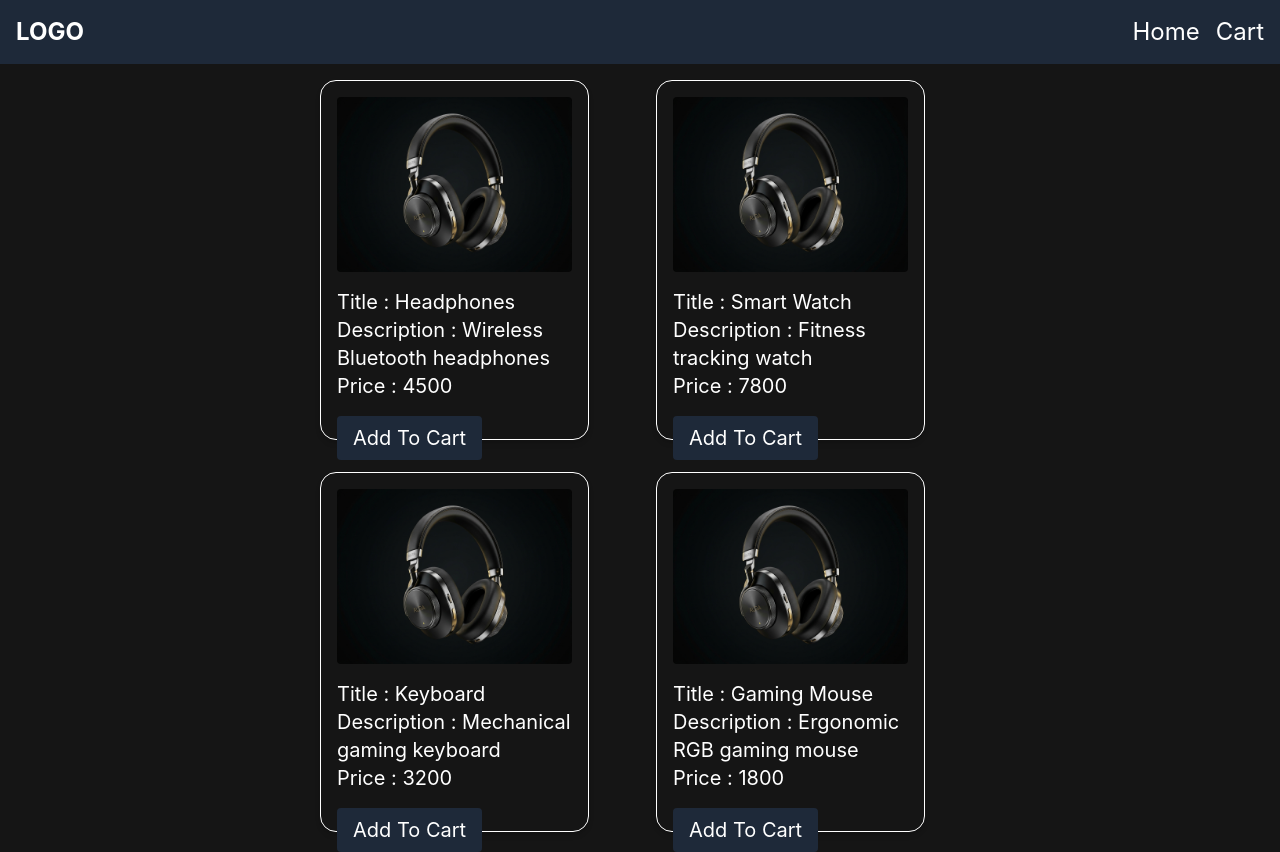
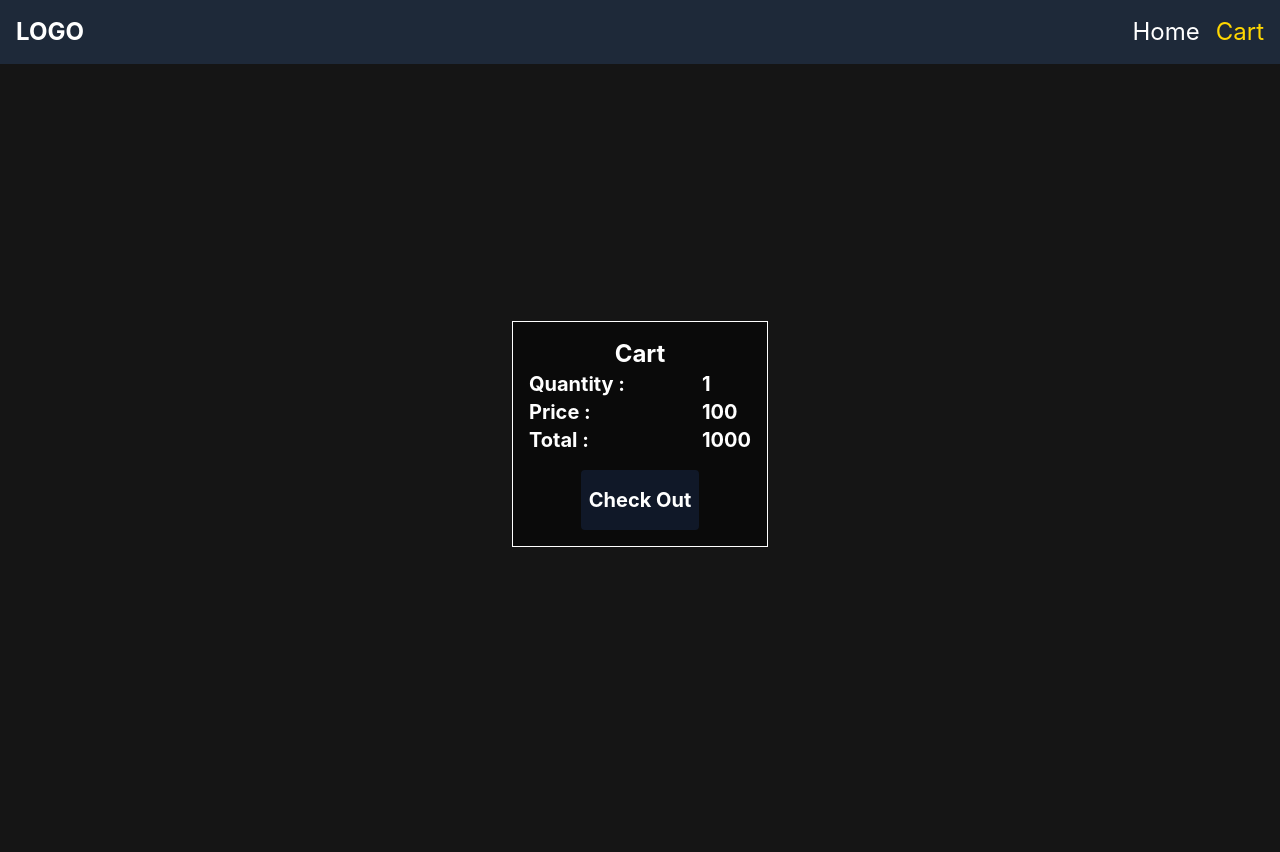
Before and after one commit to Usman-50/React-Practice-2, a React (Vite) app: page /Cart in a window 1280 px wide. After the commit the page ends 804 px from the top, so only its background shows below. Built offline with nearby package versions, Linux system fonts and the light colour scheme.

Commit message:
code updated

```diff
--- a/Components/Card.jsx
+++ b/Components/Card.jsx
@@ -1,7 +1,29 @@
 import React from 'react'
 import { useState } from 'react'
 
-const Card = ({ title, description, price }) => {
+const Card = ({ id, title, description, price, isCartPage, index }) => {
+
+  const handleAdd = () => {
+    let currentCart = JSON.parse(localStorage.getItem("cart")) || []
+    const newProduct = {
+      id: id,
+      title: title,
+      description: description,
+      price: price
+    }
+    currentCart.push(newProduct)
+    localStorage.setItem("cart", JSON.stringify(currentCart))
+    alert(` Cart mein add ho gaya!`);
+  }
+
+  const handleDelete = () =>{
+    let currentCart = JSON.parse(localStorage.getItem("cart")) || []
+    currentCart.splice(index , 1)
+    localStorage.setItem("cart" , JSON.stringify(currentCart))
+     alert(`${title} Cart se delete ho gaya!`);
+     window.location.reload();
+  }
+
   return (
 
     <div className='text-white border border-white w-[80%] h-[45vh] p-4 rounded-2xl m-4 shadow-md transition-all duration-500 ease-out hover:scale-105 hover:shadow-[0_0_40px_rgba(212,175,55,0.15)]'>
@@ -9,7 +31,11 @@ const Card = ({ title, description, price }) => {
       <p className='text-xl'>Title : {title}</p>
       <p className='text-xl'>Description : {description}</p>
       <p className='text-xl'>Price : {price}</p>
-      <button className='text-white text-xl px-4 py-2 bg-gray-800 cursor-pointer mt-4 rounded'>Add To Cart</button>
+      {isCartPage ? (
+      <button onClick={handleDelete} className='text-white text-xl px-4 py-2 bg-gray-800 cursor-pointer mt-4 rounded'>Delete</button>
+      ) : (
+      <button onClick={handleAdd} className='text-white text-xl px-4 py-2 bg-gray-800 cursor-pointer mt-4 rounded'>Add To Cart</button>
+      )}
     </div>
   )
 }
--- /dev/null
+++ b/Components/Cart.jsx
@@ -0,0 +1,49 @@
+import React from 'react'
+import Card from './Card'
+
+const Cart = () => {
+  const cartItems = JSON.parse(localStorage.getItem("cart")) || []
+  return (
+    <>
+    <div>
+       <div className='grid grid-cols-2 max-w-2xl mx-auto justify-center items-center'>
+      {cartItems.map((product , index) => (
+        <Card
+          key={product.id}
+          index={index}
+          id={product.id}
+          title={product.title}
+          description={product.description}
+          price={product.price}
+          isCartPage={true}
+        />
+      ))}
+    </div>
+    </div>
+    <div className='flex justify-center items-center h-[92.5vh]'>
+    <div className='bg-[#0A0A0A] text-white border border-white w-[20%] p-4'>
+        <div className='flex justify-center items-center'>
+      <h1 className='text-2xl font-bold'>Cart</h1>
+      </div>
+      <div className='flex justify-between items-center gap-4'>
+      <div>
+      <p className='text-xl font-bold'>Quantity : </p>
+      <p className='text-xl font-bold'>Price : </p>
+      <p className='text-xl font-bold'>Total : </p>
+      </div>
+      <div>
+        <p className='text-xl font-bold'>1</p>
+        <p className='text-xl font-bold'>100</p>
+        <p className='text-xl font-bold'>1000</p>
+      </div>
+      </div>
+      <div className='flex justify-center items-center'>
+        <button className='text-xl font-bold bg-gray-900 px-2 py-4 rounded text-white cursor-pointer mt-4'>Check Out</button>
+      </div>
+    </div>
+    </div>
+    </>
+  )
+}
+
+export default Cart
--- a/Components/Navbar.jsx
+++ b/Components/Navbar.jsx
@@ -10,7 +10,7 @@ const Navbar = () => {
         </div>
         <div className='flex gap-4'>
         <NavLink to="/" className={(e) =>{return e.isActive ? "text-[#FFD700]" : ""}}>Home</NavLink>
-        <NavLink to="/" className={(e) =>{return e.isActive ? "text-[#FFD700]" : ""}}>Cart</NavLink>
+        <NavLink to="/Cart" className={(e) =>{return e.isActive ? "text-[#FFD700]" : ""}}>Cart</NavLink>
         </div>
       </nav>
     </div>
--- a/src/App.jsx
+++ b/src/App.jsx
@@ -5,9 +5,9 @@ import viteLogo from './assets/vite.svg'
 import './App.css'
 import Navbar from '../Components/Navbar'
 import Card from '../Components/Card'
+import Cart from '../Components/Cart'
 import { v4 as uuidv4 } from 'uuid';
-
-function App() {
+import { createBrowserRouter , RouterProvider } from 'react-router-dom';
 
 const products = [
   { id: uuidv4(), title: "Headphones", description: "Wireless Bluetooth headphones", price: 4500 },
@@ -16,21 +16,48 @@ function App() {
   { id: uuidv4(), title: "Gaming Mouse", description: "Ergonomic RGB gaming mouse", price: 1800 },
 ];
 
-
-
+const Home = () =>{
    return (
-    <>
-      <Navbar />
     <div className='grid grid-cols-2 max-w-2xl mx-auto justify-center items-center'>
-        {products.map((product) => {
-          return <Card
+      {products.map((product) => (
+        <Card
           key={product.id}
+          id={product.id}
           title={product.title}
           description={product.description}
           price={product.price}
         />
-        })}
+      ))}
     </div>
+  );
+}
+
+const router = createBrowserRouter([
+  {
+    path: "/",
+    element: (
+      <>
+    <Navbar />
+    <Home />
+    </>
+    )
+  },
+  {
+    path: "/Cart",
+    element: (
+      <>
+    <Navbar />
+    <Cart />
+    </>
+    )
+  }
+]
+)
+
+function App() {
+  return (
+  <>
+    <RouterProvider router={router} />
   </>
   )
 }
--- a/src/main.jsx
+++ b/src/main.jsx
@@ -6,8 +6,8 @@ import { BrowserRouter, Routes, Route } from 'react-router-dom'
 
 createRoot(document.getElementById('root')).render(
   <StrictMode>
-    <BrowserRouter>
+
     <App />
-    </BrowserRouter>
+
   </StrictMode>,
 )
```
Lines whose indentation alone changed are shown as unchanged.
